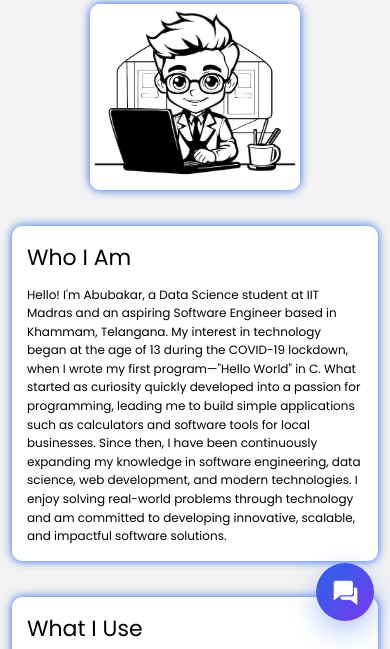
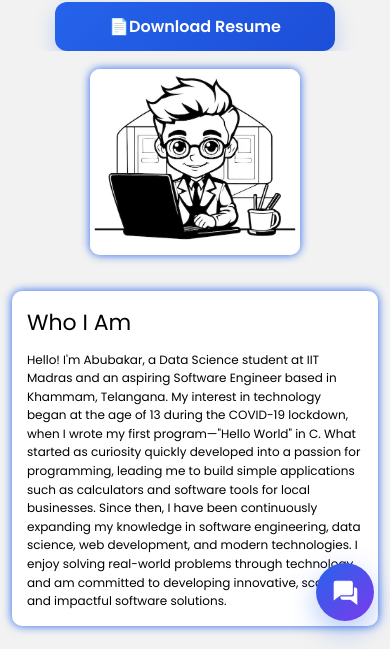
Before and after one commit to Abubakarsiddiq9/portfolio-worker, a website: page public/index.html in a window 390 px wide. Shown: the part 207-856 px from the top of the page. Drawn offline with Linux system fonts and the light colour scheme; no server answers.

Commit message:
add download resume button

```diff
--- a/public/homepg.css
+++ b/public/homepg.css
@@ -231,6 +231,87 @@ body.dark-mode img {
     transform: scale(0.95);
 }
 
+.resume-div {
+    margin-top: 18px;
+}
+
+.resume-btn {
+    display: inline-flex;
+    align-items: center;
+    gap: 10px;
+
+    padding: 12px 28px;
+
+    background: linear-gradient(
+        135deg,
+        #2563eb,
+        #1d4ed8
+    );
+
+    color: white;
+    text-decoration: none;
+
+    font-size: 18px;
+    font-weight: 600;
+
+    border: none;
+    border-radius: 12px;
+
+    box-shadow:
+        0 8px 20px rgba(37, 99, 235, 0.25);
+
+    transition:
+        transform 0.25s ease,
+        box-shadow 0.25s ease,
+        filter 0.25s ease;
+}
+
+.resume-btn:hover {
+    transform: translateY(-3px);
+
+    box-shadow:
+        0 12px 28px rgba(37, 99, 235, 0.35);
+
+    filter: brightness(1.05);
+}
+
+.resume-btn:active {
+    transform: translateY(0);
+}
+/* Tablet */
+@media (max-width: 768px) {
+
+    .resume-div {
+        margin-top: 16px;
+    }
+
+    .resume-btn {
+        padding: 11px 24px;
+        font-size: 17px;
+    }
+}
+
+/* Mobile */
+@media (max-width: 480px) {
+
+    .resume-div {
+        display: flex;
+        justify-content: center;
+        width: 100%;
+    }
+
+    .resume-btn {
+        width: 100%;
+        max-width: 280px;
+
+        justify-content: center;
+
+        padding: 12px 20px;
+
+        font-size: 16px;
+    }
+}
+
 .bodyimg{
     justify-content: end;
     width: 400px;
@@ -241,6 +322,7 @@ body.dark-mode img {
     box-shadow: 0 0 10px #2563eb;
 
 }
+
 
 
 .whomics{
--- a/public/index.html
+++ b/public/index.html
@@ -100,6 +100,15 @@
                 <a href="mailto:abubakarsiddiqmohiuddin@gmail.com?subject=Portfolio%20Inquiry"><img src="/imgs/email-8-svgrepo-com.svg" alt="Email"></a>
                 <a href="tel:+918121104202" target="_blank"><img src="/imgs/phone-svgrepo-com.svg" alt="Phone"></a>
             </div>
+            <div class="resume-div">
+                <a
+                    href="resume/Mohammed_Abubakar_Resume.pdf"
+                    download
+                    class="resume-btn"
+                >
+                    📄Download Resume
+                </a>
+            </div>
 
         </div>
         <img id="heroImage" src="/imgs/boy-draw.jpg" class="bodyimg"  alt="">
```
Also changed, not shown: 1 other file.
